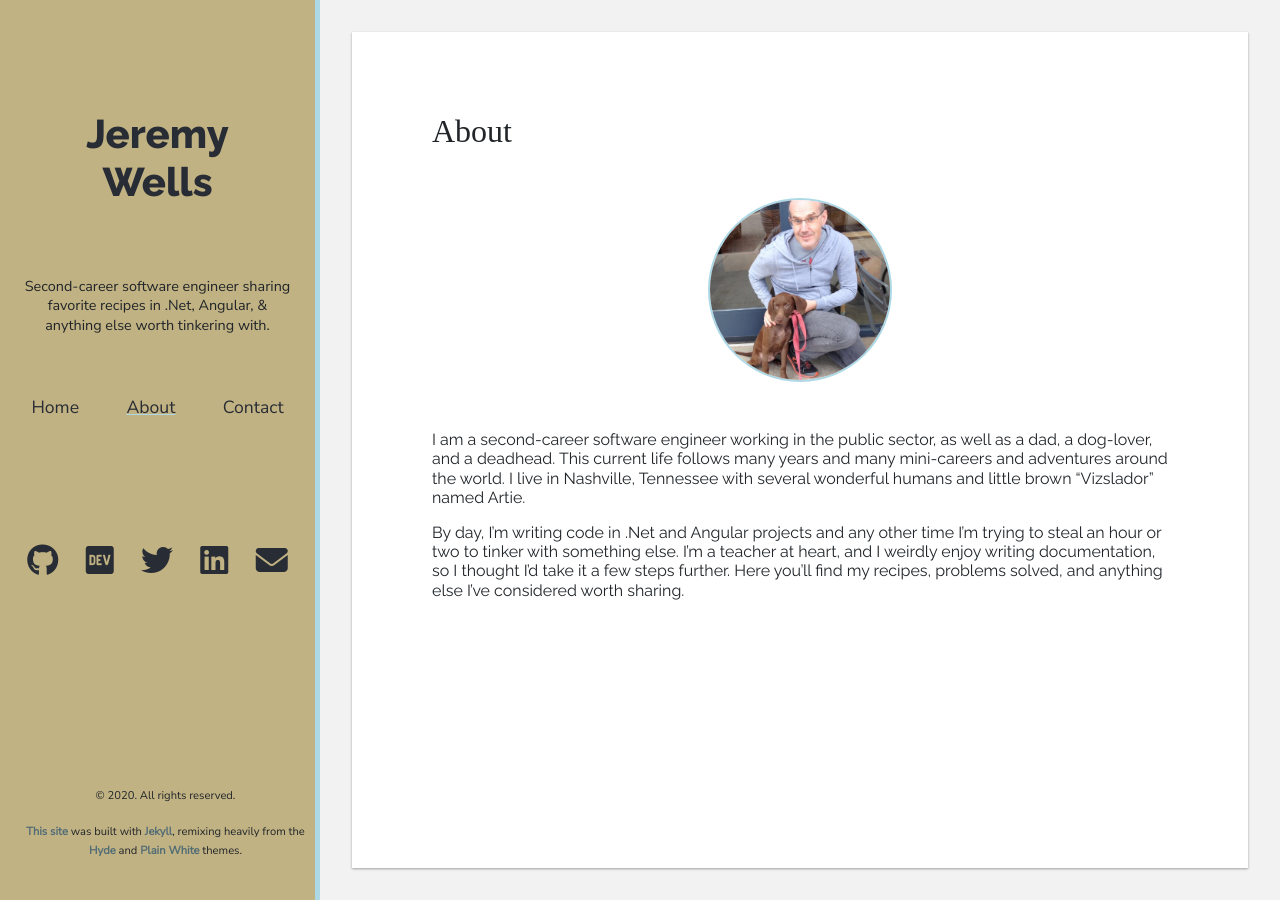
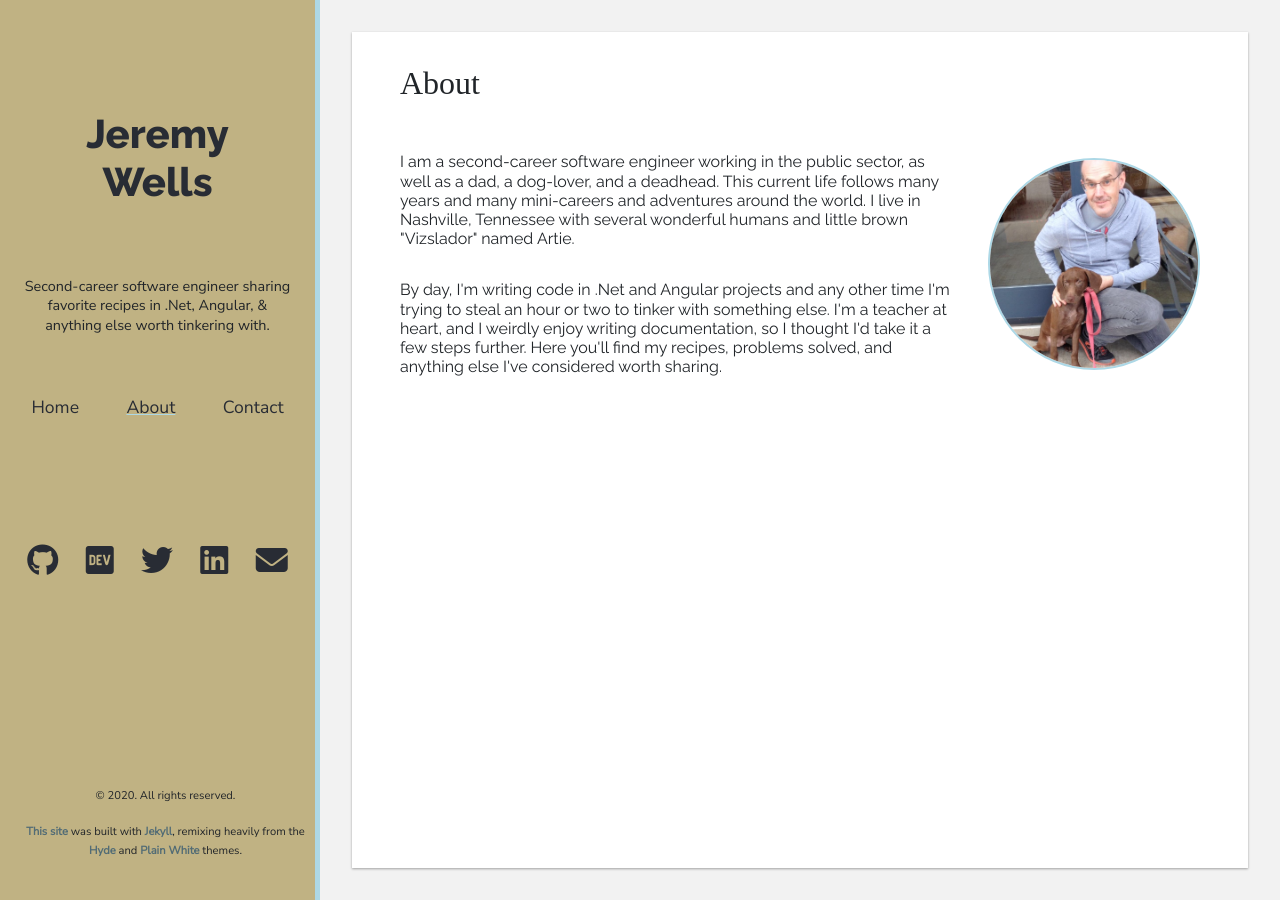
Before and after one commit to jsheridanwells/JeremyWells.Io, a Jekyll site: the page built from about.html, in a window 1280 px wide. Built offline with Jekyll 4.4.1, drawn with Linux system fonts in a browser that asks for light colours; nearby versions of some CDN libraries; some web fonts are replaced.

Commit message:
about page

```diff
--- a/_sass/_home.scss
+++ b/_sass/_home.scss
@@ -40,7 +40,7 @@
   }
 
   .content-container {
-    margin: 4.5rem 0;
+    margin: 7.5rem 0;
     //margin: 6.5rem 0;
   }
 }
--- a/_sass/_page.scss
+++ b/_sass/_page.scss
@@ -4,17 +4,36 @@
 
 .page {
   @include shadow-1;
-  padding: 5rem;
+  padding: 2rem 3rem 1rem 3rem;
   min-height: 100%;
 }
 
 // /about/
-img.artie {
+
+.about-container {
+  display: flex;
+  flex-direction: row;
+  align-items: center;
+}
+
+.about-copy-container {
+  display: flex;
+  flex-direction: column;
+  justify-content: space-evenly;
+  padding-right: 2rem;
+
+  p {
+    margin: 1rem 0;
+  }
+}
+
+img.about-artie {
   border: 2px solid lightblue;
   margin: 3rem auto;
   display: block;
   border-radius: 50%;
-  width: 25%;
+  //width: 25%;
+  float: right;
 }
 
 
@@ -36,7 +55,32 @@ button.contact-submit-btn {
 }
 
 @media screen and (max-width: $mobileW) {
-  img.artie {
-    width: 50%;
+  .page {
+    text-align: center;
+  }
+
+  .about-container {
+    display: flex;
+    flex-direction: column-reverse;
+  }
+
+  .about-copy-container {
+    display: flex;
+    flex-direction: column;
+    justify-content: space-evenly;
+    padding-right: 0;
+
+    p {
+      margin: 1rem 0;
+    }
+  }
+
+  .about-image-container {
+    margin: 2rem 0;
+  }
+
+  img.about-artie {
+    margin: 0;
+    float: initial;
   }
 }
--- /dev/null
+++ b/about.html
@@ -0,0 +1,28 @@
+---
+layout: page
+title: About
+permalink: /about/
+publish: true
+---
+<div class="about-container">
+    <div class="about-copy-container">
+        <p>
+            I am a second-career software engineer working in the public sector, as well as a dad, a dog-lover,
+            and a deadhead. This current life follows many years and many mini-careers and adventures around the world.
+            I live in Nashville, Tennessee with several wonderful humans and
+            little brown "Vizslador" named Artie.
+        </p>
+        <p>
+            By day, I'm writing code in .Net and Angular projects and any other time I'm trying
+            to steal an hour or two to tinker with something else. I'm a teacher at heart, and I weirdly enjoy writing documentation,
+            so I thought I'd take it a few steps further. Here you'll find my recipes, problems solved, and anything else
+            I've considered worth sharing.
+        </p>
+    </div>
+    <div class="about-image-container">
+        <img src="/assets/img/jwio_splash.jpg" class="about-artie" alt="Artie Biscuit">
+    </div>
+</div>
+
+
+<!--![Jeremy and the Vizslador](/assets/img/jwio_splash.jpg){:class="artie"}-->
--- a/about.md
+++ /dev/null
@@ -1,19 +0,0 @@
----
-layout: page
-title: About
-permalink: /about/
-publish: true
----
-
-![Jeremy and the Vizslador](/assets/img/jwio_splash.jpg){:class="artie"}
-
-
-I am a second-career software engineer working in the public sector, as well as a dad, a dog-lover,
-and a deadhead. This current life follows many years and many mini-careers and adventures around the world.
-I live in Nashville, Tennessee with several wonderful humans and
-little brown "Vizslador" named Artie.
-
-By day, I'm writing code in .Net and Angular projects and any other time I'm trying
-to steal an hour or two to tinker with something else. I'm a teacher at heart, and I weirdly enjoy writing documentation,
-so I thought I'd take it a few steps further. Here you'll find my recipes, problems solved, and anything else
-I've considered worth sharing.
```
